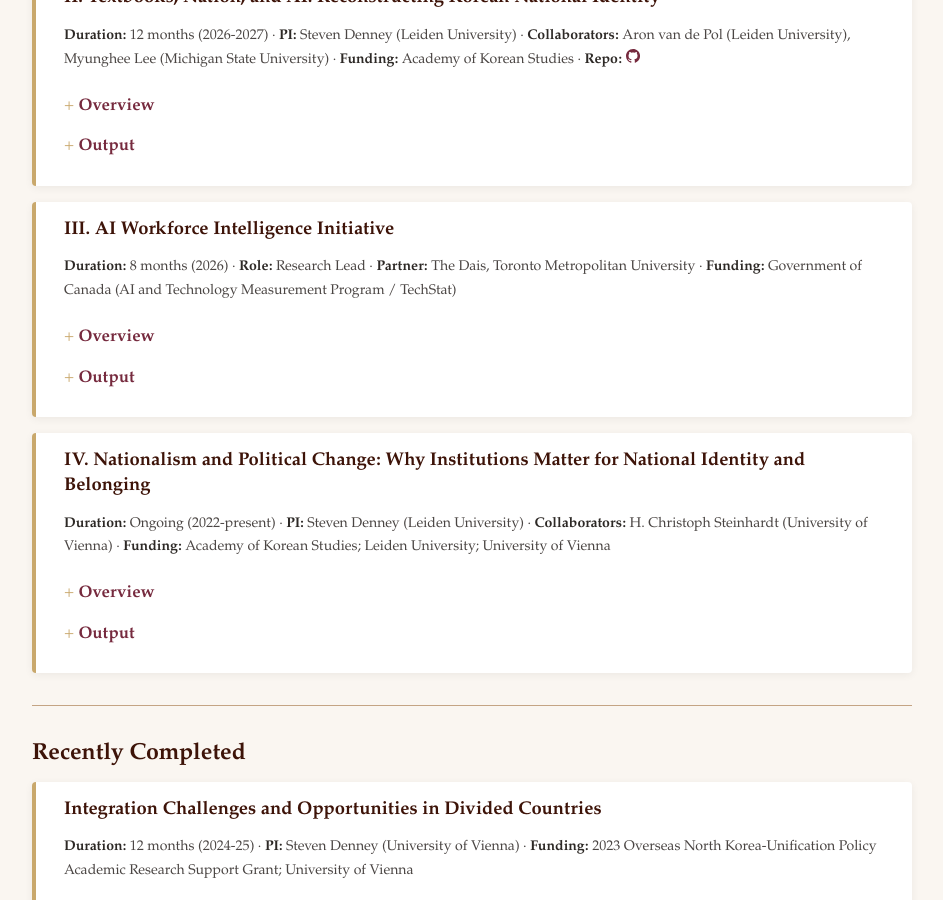
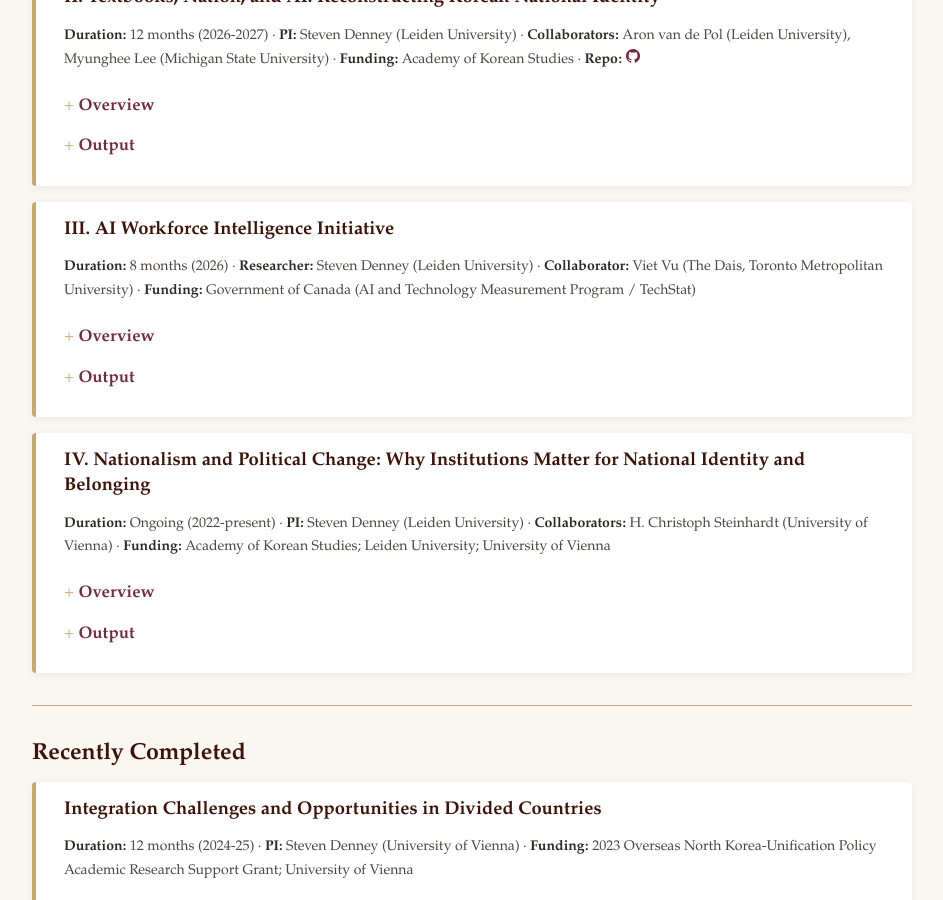
Before and after one commit to scdenney/scdenney.github.io, a Jekyll site: the page built from projects.md, in a window 1280 px wide and 900 px high, scrolled down 677 px. Shown: the whole window, without its empty margins (168-1111 px from the left). Built offline with Jekyll 4.4.1, drawn with Linux system fonts in a browser that asks for light colours.

Commit message:
Update Dais AI project meta: add Viet Vu as collaborator, correct role to Researcher

```diff
--- a/projects.md
+++ b/projects.md
@@ -72,7 +72,7 @@ Currently, my research program is organized around three projects that collectiv
 <h3>III. AI Workforce Intelligence Initiative</h3>
 
 <p class="project-meta">
-<strong>Duration:</strong> 8 months (2026) · <strong>Role:</strong> Research Lead · <strong>Partner:</strong> The Dais, Toronto Metropolitan University · <strong>Funding:</strong> Government of Canada (AI and Technology Measurement Program / TechStat)
+<strong>Duration:</strong> 8 months (2026) · <strong>Researcher:</strong> Steven Denney (Leiden University) · <strong>Collaborator:</strong> Viet Vu (The Dais, Toronto Metropolitan University) · <strong>Funding:</strong> Government of Canada (AI and Technology Measurement Program / TechStat)
 </p>
 
 <details>
```
